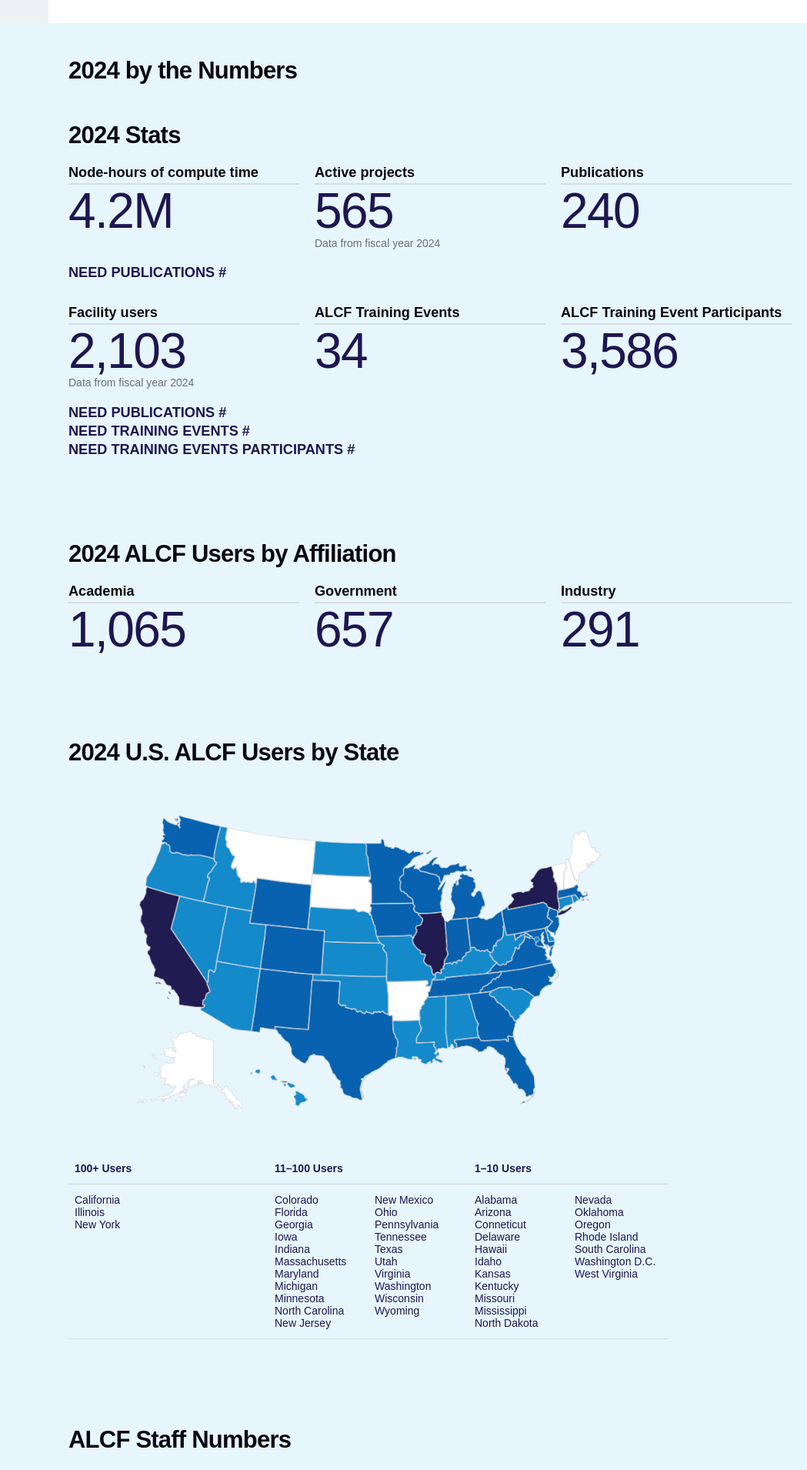
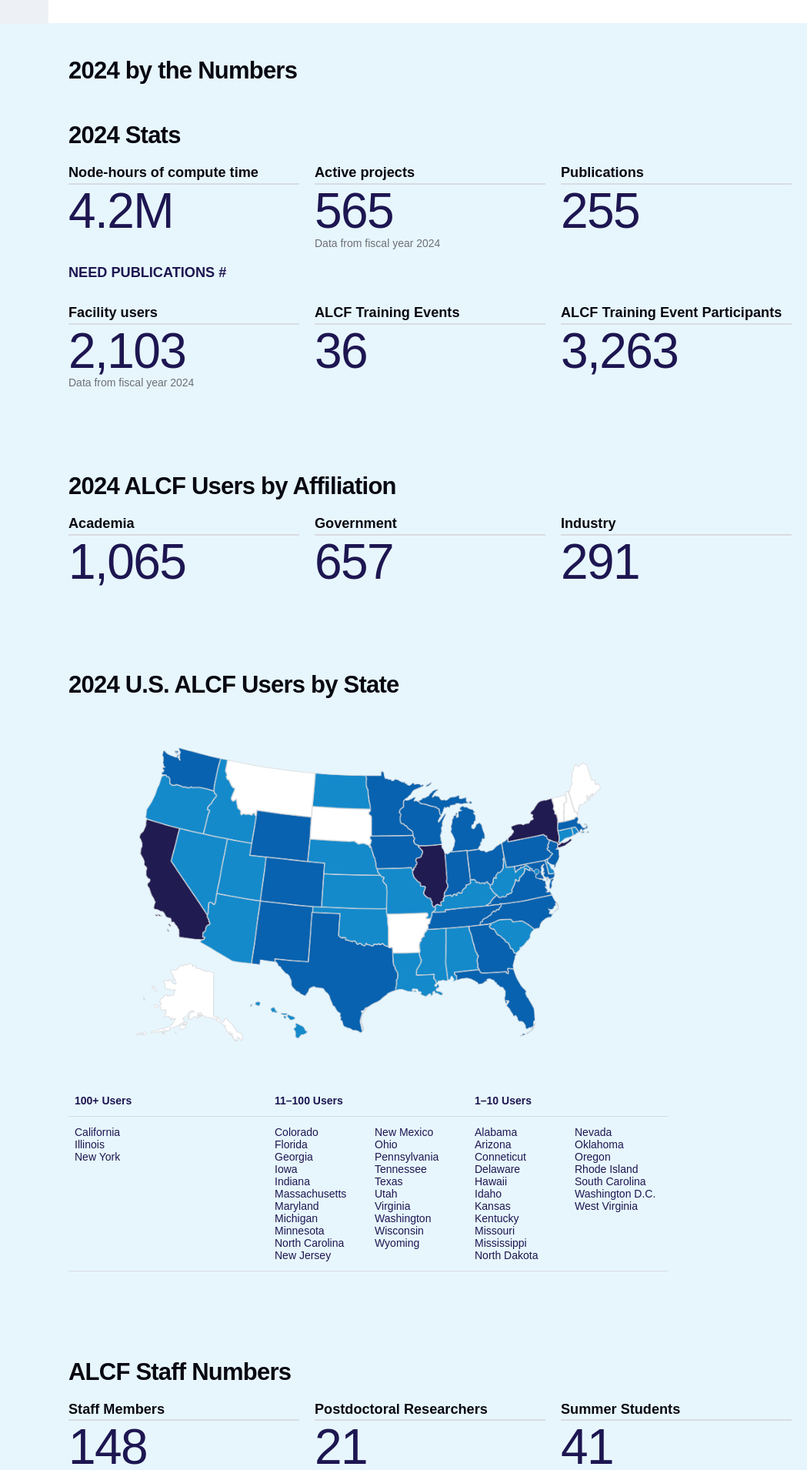
Before and after one commit to argonne-lcf/AR2024, a Jekyll site: the page built from 01_year-in-review/about-alcf.md, in a window 1280 px wide. Shown: the part 1313-3223 px from the top of the page at 77% size, without its empty margins (231-1280 px from the left). Built offline with Jekyll 4.4.1, drawn with Linux system fonts in a browser that asks for light colours; some web fonts are replaced.

Commit message:
Update about-numbers.md
adding more numbers

```diff
--- a/_includes/asides/about-numbers.md
+++ b/_includes/asides/about-numbers.md
@@ -12,7 +12,7 @@
 	figure-2 = "565"
 	label-2 = "Active projects"
 	note-2 = "Data from fiscal year 2024"
-	figure-3 = "240"
+	figure-3 = "255"
 	label-3 = "Publications"
 %}
 
@@ -22,15 +22,11 @@
 	figure-1 = "2,103"
 	label-1 = "Facility users"
 	note-1 = "Data from fiscal year 2024"
-	figure-2 = "34"
+	figure-2 = "36"
 	label-2 = "ALCF Training Events"
-	figure-3 = "3,586"
+	figure-3 = "3,263"
 	label-3 = "ALCF Training Event Participants"
 %}
-
-**NEED PUBLICATIONS #**<br>
-**NEED TRAINING EVENTS #**<br>
-**NEED TRAINING EVENTS PARTICIPANTS #**<br>
 
 
 <br><br><br>
```
Also changed, not shown: other parts of _includes/asides/about-numbers.md (+3 -3 lines).
